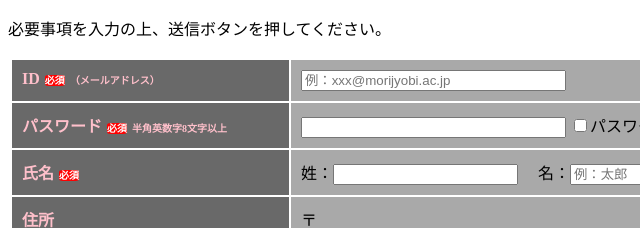
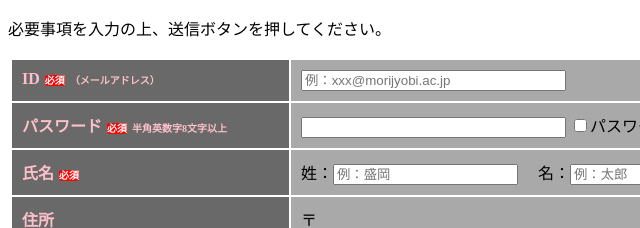
Before and after one commit to a-tazawa/WebDesign-Task, a plain HTML site: page form/register.html in a window 1280 px wide. Shown: the top 228 px of the page, 0-640 px from the left. Drawn offline with Linux system fonts and the light colour scheme.

Commit message:
registerの課題の再提出

```diff
--- a/form/register.html
+++ b/form/register.html
@@ -27,7 +27,7 @@
                 <tr>
                     <th>氏名<span class="must">必須</span></th>
                     <td>
-                        姓：<input type="text" name="last_name" placehol der="例：盛岡" required>
+                        姓：<input type="text" name="last_name" placeholder="例：盛岡" required>
                         　名：<input type="text" name="first_name" placeholder="例：太郎" required>
                     </td>
                 </tr>
```
